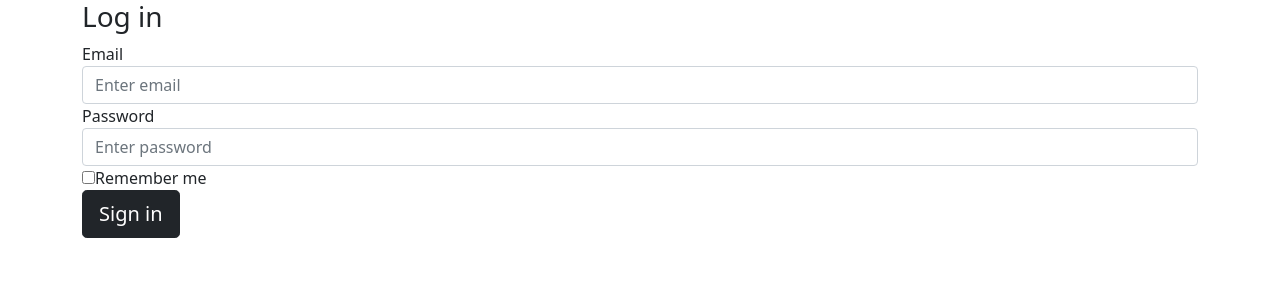
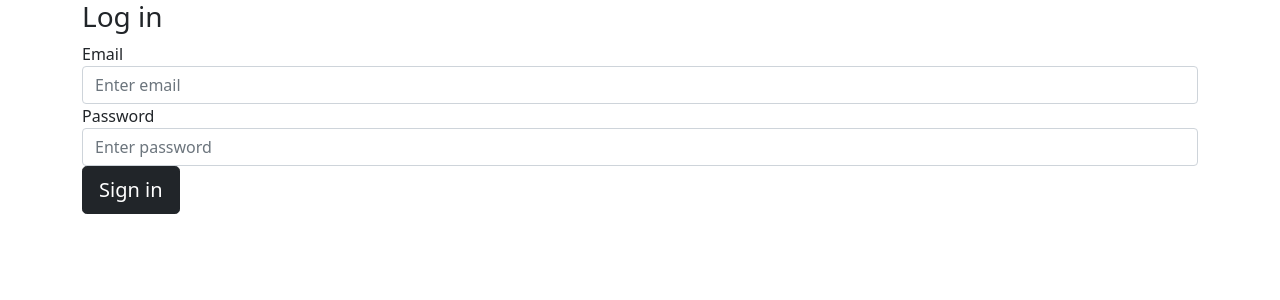
Before and after one commit to lissethdiaz/fitness-tracker, a React (Create React App) app: page / in a window 1280 px wide. Shown: the top 300 px of the page. Built offline with nearby package versions, Linux system fonts and the light colour scheme.

Commit message:
edited login

```diff
--- a/src/components/Login.js
+++ b/src/components/Login.js
@@ -16,14 +16,6 @@ export default class Login extends Component {
               <label>Password</label>
               <input type="password" className="form-control" placeholder="Enter password" />
           </div>
-
-          <div className="form-group">
-              <div className="custom-control custom-checkbox">
-                  <input type="checkbox" className="custom-control-input" id="customCheck1" />
-                  <label className="custom-control-label" htmlFor="customCheck1">Remember me</label>
-              </div>
-          </div>
-
           <button type="submit" className="btn btn-dark btn-lg btn-block">Sign in</button>
       </form>
         );
```
